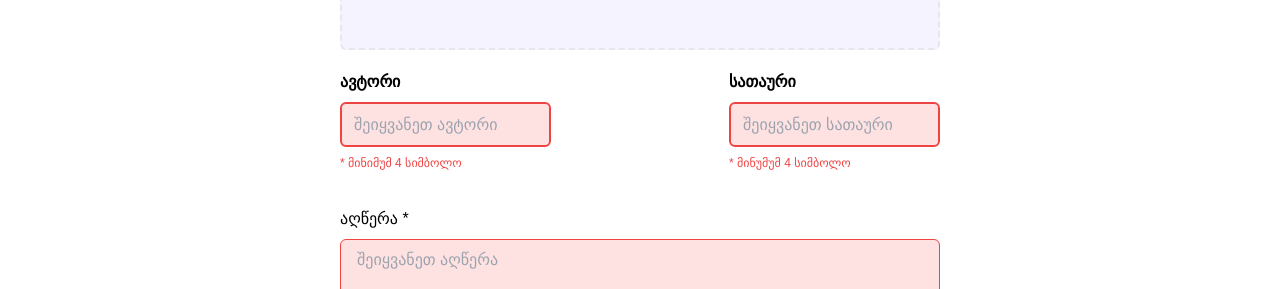
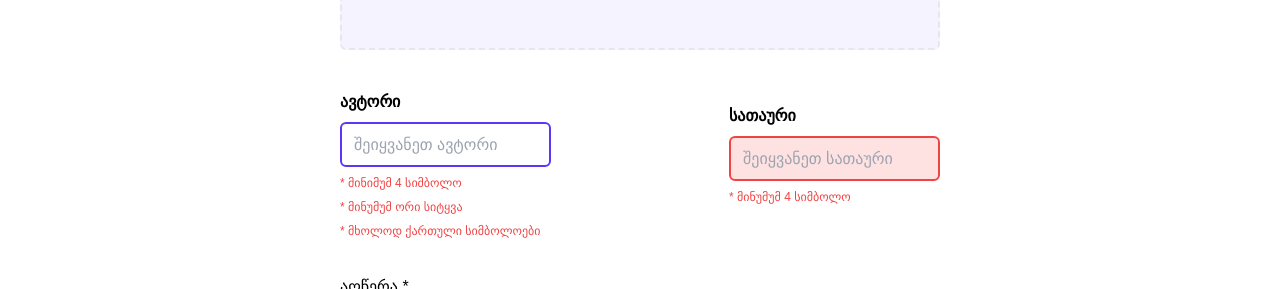
Before and after one commit to Sitch196/redberry_blog, a Next.js app: page /addblog in a window 1280 px wide. Shown: the part 386-675 px from the top of the page. Built offline with nearby package versions, Linux system fonts and the light colour scheme; no server answers; a small style sheet from the web is missing.

Commit message:
valdations does not work for some reason , trying to fix it

```diff
--- a/components/addblog/Author.tsx
+++ b/components/addblog/Author.tsx
@@ -1,45 +1,54 @@
-import { useEffect, useState } from "react";
-import { AuthorProps } from "@/types";
+import React, { useEffect, useState } from "react";
+
+interface AuthorProps {
+  onAuthorChange: (data: { author: string }) => void;
+}
 
 export default function Author({ onAuthorChange }: AuthorProps) {
   const [author, setAuthor] = useState("");
-  const [isAuthorValid, setIsAuthorValid] = useState(false);
+  const [hasStartedTyping, setHasStartedTyping] = useState(false);
+
+  const isAuthorValid = hasStartedTyping && author.trim().length >= 4;
+  const isTitleWordCountValid = author.split(/\s+/).filter(Boolean).length >= 2;
+  const isTitleKartuliValid =
+    hasStartedTyping && /^[ა-ჰ]+$/.test(author.replace(/\s/g, ""));
+  const isFormValid =
+    isAuthorValid && isTitleWordCountValid && isTitleKartuliValid;
 
   useEffect(() => {
     const storedAuthor = localStorage.getItem("author");
-    const storedValidation = localStorage.getItem("isAuthorValid");
+    const storedHasStartedTyping = localStorage.getItem("hasStartedTyping");
 
     setAuthor(storedAuthor || "");
-    setIsAuthorValid(storedValidation === "true");
+    setHasStartedTyping(storedHasStartedTyping === "true");
   }, []);
 
-  const handleInputChange = (e: React.ChangeEvent<HTMLInputElement>) => {
-    const newAuthor = e.target.value;
-    setAuthor(newAuthor);
-
-    const isValid = newAuthor.trim().length >= 4;
-    setIsAuthorValid(isValid);
-
-    localStorage.setItem("author", newAuthor);
-    localStorage.setItem("isAuthorValid", String(isValid));
-
-    onAuthorChange({ author: newAuthor });
+  const PassToParent = () => {
+    setHasStartedTyping(true);
+    onAuthorChange({ author });
+    localStorage.setItem("author", author);
+    localStorage.setItem("hasStartedTyping", String(true));
   };
 
   return (
     <div className="flex items-center justify-between">
-      <div className="flex flex-col gap-2">
+      <div className="flex flex-col mt-5 gap-2">
         <label className="font-bold">ავტორი</label>
         <input
           type="text"
+          value={author}
           placeholder="შეიყვანეთ ავტორი"
-          value={author}
+          onChange={(e) => {
+            setAuthor(e.target.value);
+            PassToParent();
+          }}
           className={`h-[45px] border-[2px] rounded-md indent-3 outline-none ${
-            isAuthorValid
-              ? "border-[1px] border-green-500 bg-green-200"
-              : "border-[1px] border-red-500 bg-red-100"
+            hasStartedTyping
+              ? isFormValid
+                ? "border-[1px] border-green-500 bg-green-200"
+                : "border-[1px] border-red-500 bg-red-100"
+              : "border-[1px] border-[#5d37f3]"
           }`}
-          onChange={handleInputChange}
         />
         <p
           className={`text-xs ${
@@ -48,6 +57,20 @@ export default function Author({ onAuthorChange }: AuthorProps) {
         >
           <span>*</span> მინიმუმ 4 სიმბოლო
         </p>
+        <p
+          className={`text-xs ${
+            isTitleWordCountValid ? "text-green-500" : "text-red-500"
+          }`}
+        >
+          <span>*</span> მინუმუმ ორი სიტყვა
+        </p>
+        <p
+          className={`text-xs ${
+            isTitleKartuliValid ? "text-green-500" : "text-red-500"
+          }`}
+        >
+          <span>*</span> მხოლოდ ქართული სიმბოლოები
+        </p>
       </div>
     </div>
   );
```
